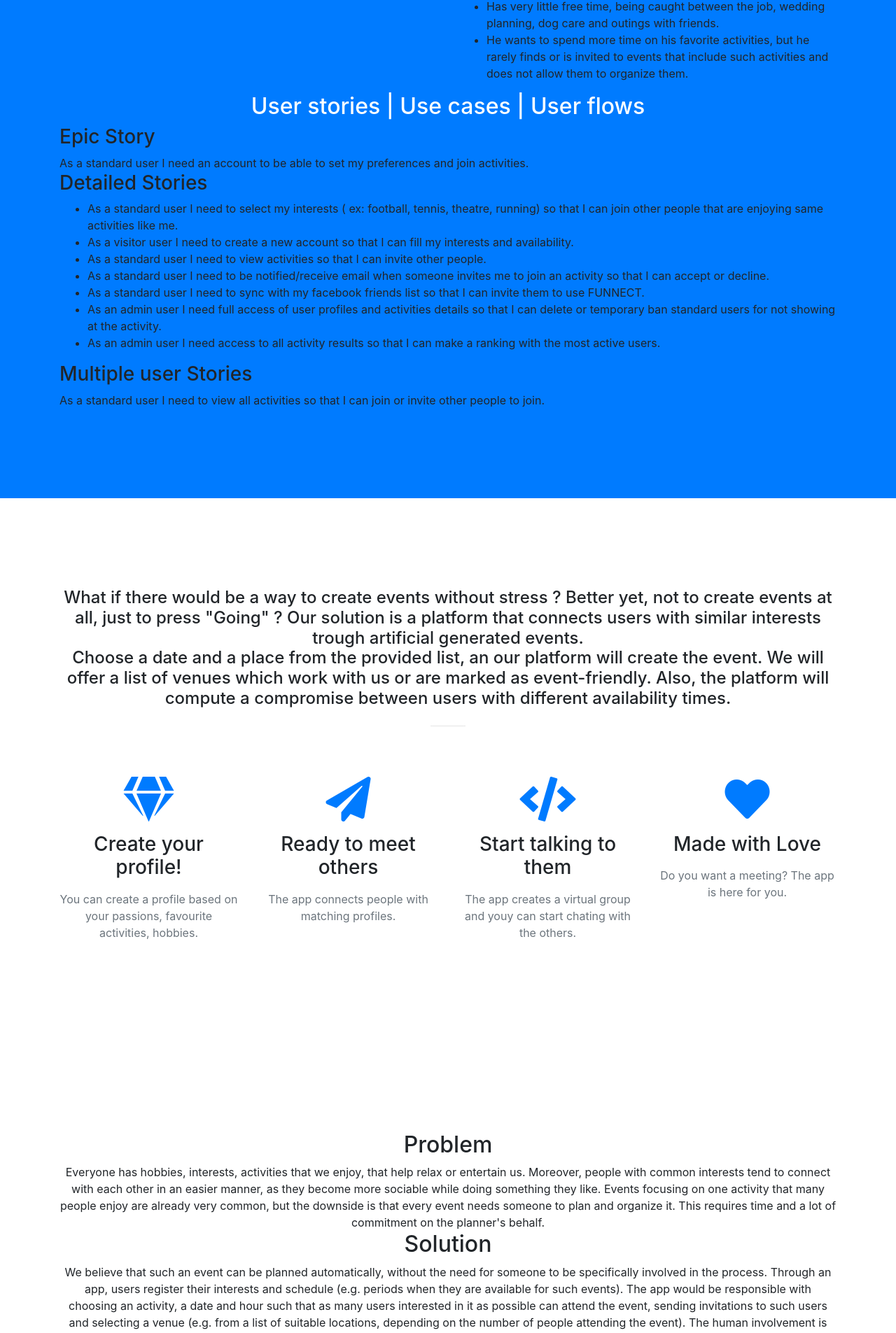
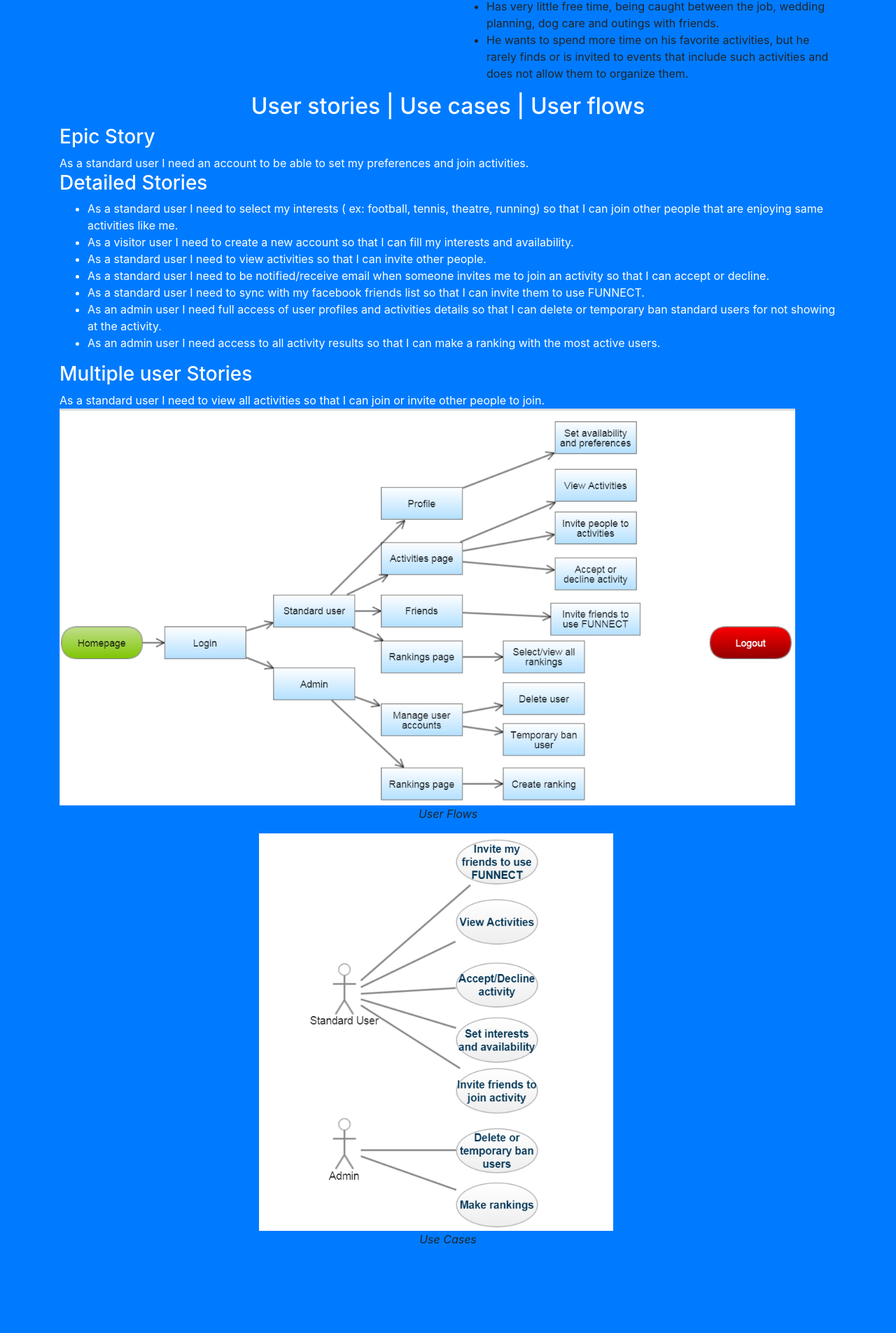
Before and after one commit to RosanaConstantin/funnect, a website with bundled scripts: page index.html in a window 1280 px wide. Shown: the part 3671-5576 px from the top of the page at 70% size. Built offline with nearby package versions, Linux system fonts and the light colour scheme; files whose address does not match are found by name.

Commit message:
Added use case and user flows

```diff
--- a/index.html
+++ b/index.html
@@ -57,12 +57,9 @@
                   <li class="nav-item">
                      <a class="nav-link js-scroll-trigger" href="#interviews">Interviews</a>
                   </li>
-
                   <li class="nav-item">
                      <a class="nav-link js-scroll-trigger" href="#persona">User Persona</a>
                   </li>
-
-
                </ul>
             </div>
          </div>
@@ -129,7 +126,8 @@
                         <ul>
                            <li>Person 1: Because they are some relaxing activities that capture pleasant events or landscapes.</li>
                            <li>Person 2:
-It relaxes me, through them I acquire new knowledge and helps me maintain my balance.</li>
+                              It relaxes me, through them I acquire new knowledge and helps me maintain my balance.
+                           </li>
                            <li>Person 3: Because it gives me the opportunity to get to know new civilizations / customs.</li>
                         </ul>
                      </li>
@@ -155,7 +153,8 @@ It relaxes me, through them I acquire new knowledge and helps me maintain my bal
                            <li>Person 1:  I have not seen events that include such activities.</li>
                            <li>Person 2: Most events of this type have had a good organization, but as always there can be many improvements that can be made.</li>
                            <li>Person 3:
-I'm rather happy, but I'd like more precision in setting up daytime activities.</li>
+                              I'm rather happy, but I'd like more precision in setting up daytime activities.
+                           </li>
                         </ul>
                      </li>
                      <li>
@@ -210,32 +209,25 @@ I'm rather happy, but I'd like more precision in setting up daytime activities.<
                         What expectations would you expect from such an app?
                         <ul>
                            <li>Person 1: D
-Meet people with the same interests.</li>
+                              Meet people with the same interests.
+                           </li>
                            <li>Person 2: Offer many events based on the interests that I show. Also, I offer some events that are associated with my interests, not necessarily from the categories I have selected.</li>
                            <li>Person 3: Firstly, I would like that, based on the budget and location, my application can identify all the activities that fit our criteria and, depending on this, each of the participants can vote so that at the end, to keep a list of the main activities that we can put into practice. I would love the application to send warnings before check in.</li>
                         </ul>
                      </li>
                   </ul>
-
-
                   <img style="height: 200px;width: 200px;margin-left: 45%;margin-bottom: -300px;" src="img/portfolio/thumbnails/persona.png" alt="">
-
-
                </div>
             </div>
          </div>
       </section>
-
-
       <section class="bg-primary" id="persona">
          <div class="container">
-         	  	 <p style="align-self: center;">		Daniel </p>
+            <p style="align-self: center;">     Daniel </p>
             <p style="font-style: italic">Without a successful planning, execution is doomed to failure!</p>
             <div class="row">
-
                <div class="col-lg-6 mx-auto ">
                   <h2 class="section-heading text-white">Details</h2>
-
                   <ul>
                      <li>25 years old, Bucharest</li>
                      <li>Senior software developer in an IT corporation</li>
@@ -246,7 +238,6 @@ Meet people with the same interests.</li>
                </div>
                <div class="col-lg-6 mx-auto ">
                   <h2 class="section-heading text-white">Life and style</h2>
-
                   <ul>
                      <li>Extremely serious, 100% dedicated to the job and its relationship</li>
                      <li>In fact, it is never late, be it a job or activities outside it</li>
@@ -257,8 +248,8 @@ Meet people with the same interests.</li>
                      <li>He wants to spend more time on his favorite activities, but he rarely finds or is invited to events that include such activities and does not allow them to organize them.</li>
                   </ul>
                </div>
-               <div class="col-lg-12 mx-auto ">
-               	<h2 class="section-heading text-white text-center">User stories | Use cases | User flows</h2>
+               <div class="col-lg-12 mx-auto text-white ">
+                  <h2 class="section-heading text-white text-center ">User stories | Use cases | User flows</h2>
                   <h3>Epic Story</h3>
                   As a standard user I need an account to be able to set my preferences and join activities.
                   <h3>Detailed Stories</h3>
@@ -275,12 +266,17 @@ As a standard user I need an account to be able to set my preferences and join a
                   As a standard user I need to view all activities so that I can join or invite other people to join.
 
                </div>
+                <div class="col-lg-12" style="margin:auto">
+                     <img  src="img/portfolio/thumbnails/usecase.png" alt="">
+                     <p style="font-style: italic; text-align: center">User Flows</p>
+                  </div>
+                  <div class="col-lg-6" style="margin:auto">
+                     <img  src="img/portfolio/thumbnails/flow.png" alt="">
+                     <p style="font-style: italic; text-align: center">Use Cases</p>
+                  </div>
             </div>
          </div>
       </section>
-
-
-
       <section id="services">
          <div class="container">
             <div class="row">
@@ -346,31 +342,22 @@ As a standard user I need to view all activities so that I can join or invite ot
                   <p>
                      We tried to discuss with close friends, our colleagues, our families to find out what their opinion was about the issue raised by us. We have discovered, following discussions, face-to-face interviews that the application can handle some of what our competitors lack.
                   </p>
-
                   </br>
-
-
                   <h2>Key metrics</h2>
                   <p>we will track the number of users and use this number to analyze the quality of our product. We expect it to increase over the weekend and during holidays</p>
                   </br>
-
-
                   <h2>Revenue streams</h2>
                   <p>
                   <ul>
                      <li>User fee: 5$/month (after a 30-day free trial)
                      </li>
-
                      <li>Contracts with partners(pubs, hotels, gyms)
                      </li>
-
                      <li>Ads inside app
                      </li>
-
                   </ul>
                   </p>
                   </br>
-
                   Basing on the enthusiasm of our friends, yes, we are ready to move on. We like to be fast.. and furious.
                   </p>
                   <hr class="my-4">
@@ -700,7 +687,6 @@ As a standard user I need to view all activities so that I can join or invite ot
       <script src="vendor/magnific-popup/jquery.magnific-popup.min.js"></script>
       <!-- Custom scripts for this template -->
       <script src="js/creative.min.js"></script>
-
       <!-- Hotjar Tracking Code for http://funnect.co/ -->
       <script>
          (function(h,o,t,j,a,r){
```
Also changed, not shown: img/portfolio/thumbnails/flow.PNG (added), img/portfolio/thumbnails/usecase.PNG (added). Lines whose indentation alone changed are shown as unchanged.
